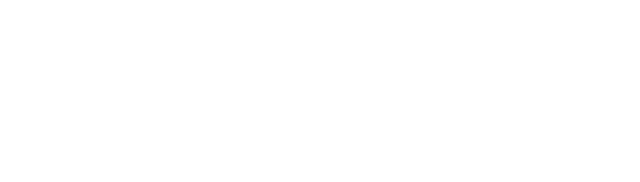
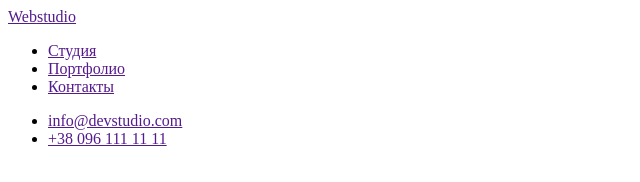
Before and after one commit to TheDeveloperAlex/goit-markup-hw-01, a plain HTML site: page index.html in a window 1280 px wide. Shown: the whole page, without its empty margins (0-640 px from the left). Drawn offline with Linux system fonts and the light colour scheme.

Commit message:
Добавляет навигацию и логотип

```diff
--- a/index.html
+++ b/index.html
@@ -1,5 +1,5 @@
 <!DOCTYPE html>
-<html lang="en">
+<html lang="ru">
 <head>
     <meta charset="UTF-8">
     <meta http-equiv="X-UA-Compatible" content="IE=edge">
@@ -7,6 +7,19 @@
     <title>Document</title>
 </head>
 <body>
-
+    <header>
+        <nav>
+            <a href=""><span>Web</span>studio</a>
+            <ul>
+                <li><a href="">Студия</a></li>
+                <li><a href="">Портфолио</a></li>
+                <li><a href="">Контакты</a></li>
+            </ul>
+            <ul>
+                <li><a href="">info@devstudio.com</a></li>
+                <li><a href="">+38 096 111 11 11</a></li>
+            </ul>
+        </nav>
+    </header>
 </body>
 </html>
```
